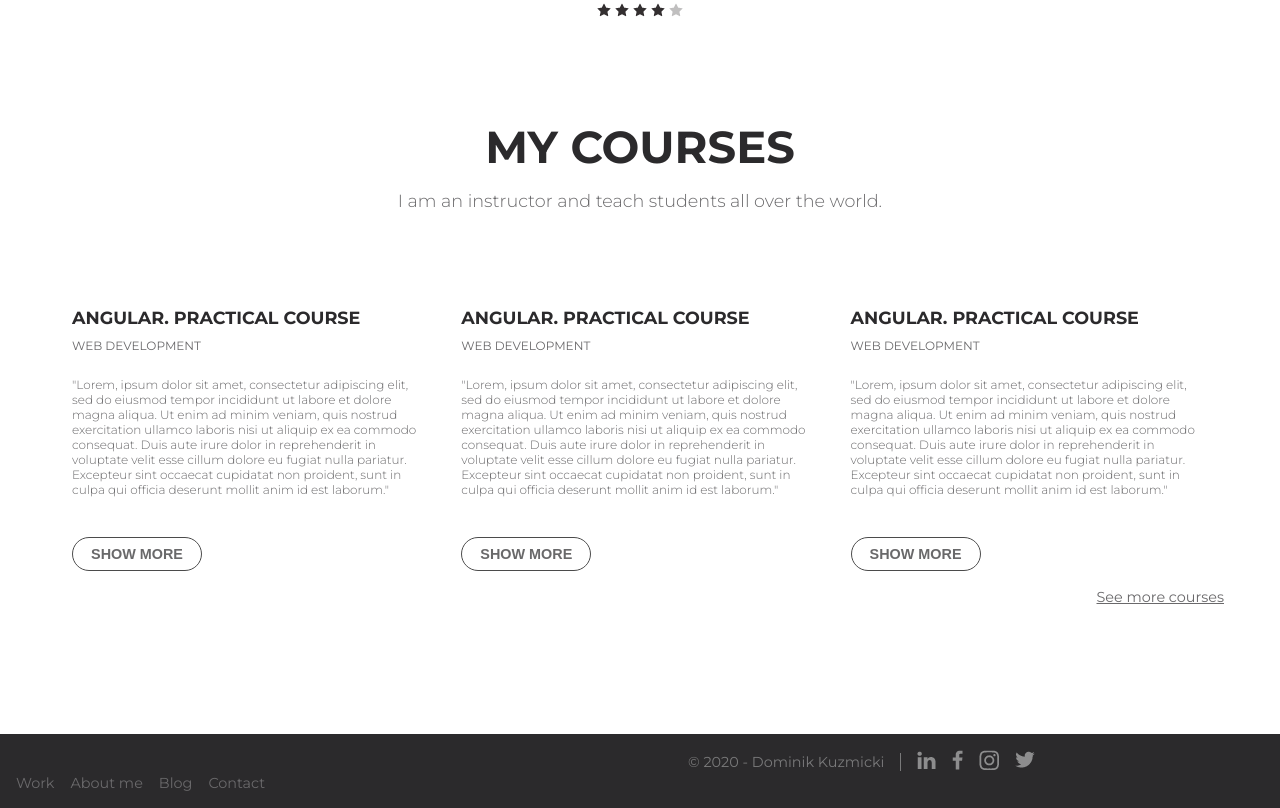
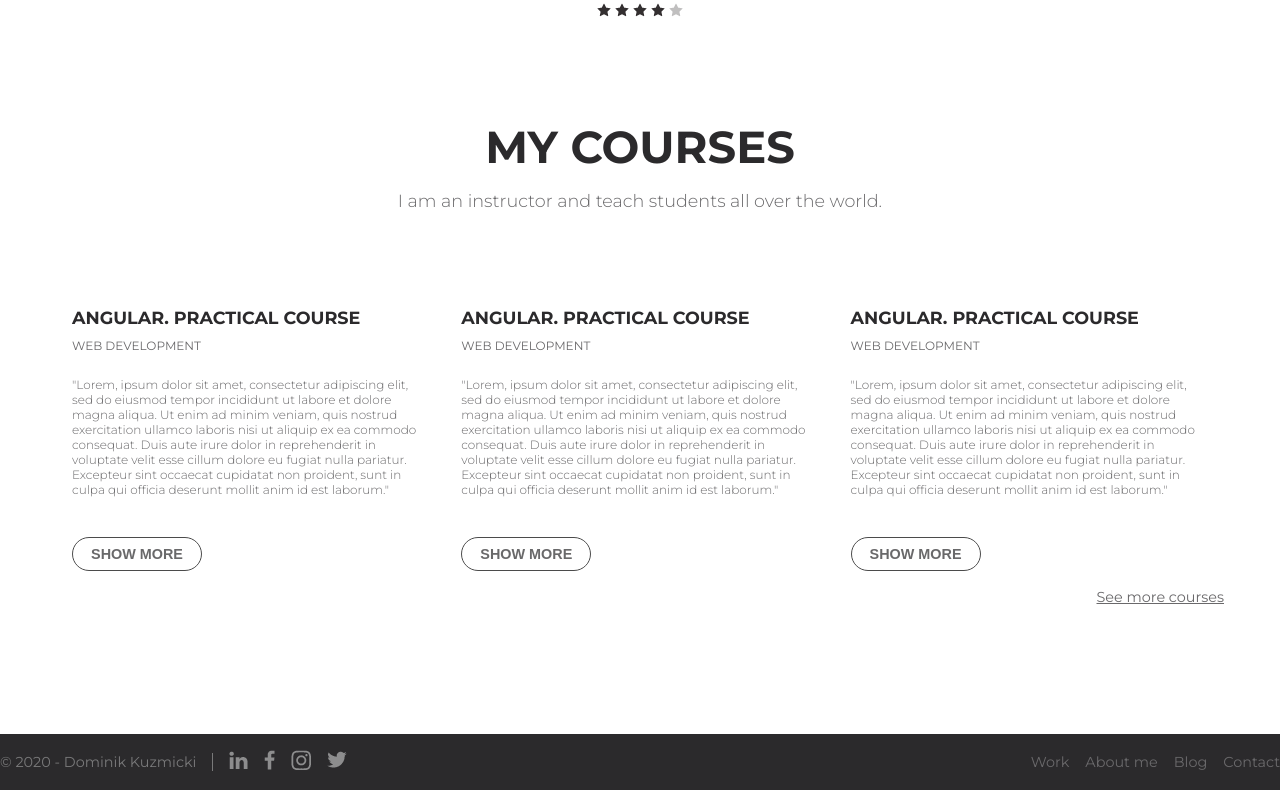
Before and after one commit to practice39/practice39.github.io, a plain HTML site: page index.html in a window 1280 px wide. Shown: the part 2274-3082 px from the top of the page. Drawn offline with Linux system fonts and the light colour scheme.

Commit message:
Add files via upload

```diff
--- a/StyleSheet2.css
+++ b/StyleSheet2.css
@@ -407,7 +407,6 @@ p {
 }
 
 .footer_copyright {
-    margin-left: 43rem;
 	font-size: 0.9rem;
 	color: #79797a;
 
@@ -427,7 +426,6 @@ p {
 }
 
 .footer_nav {
-    margin-right: 43rem;
     display: flex;
 	align-items: center;
 }
@@ -572,4 +570,6 @@ p {
 		padding: 0;
 		height: 100%;
 	}
+
+
 }
```
